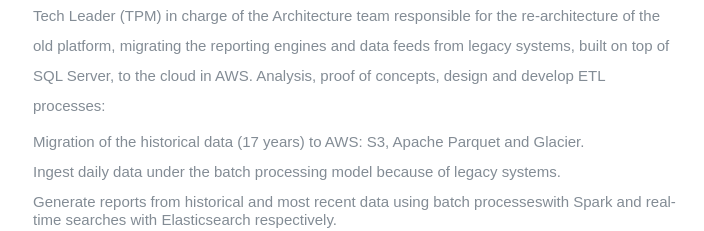
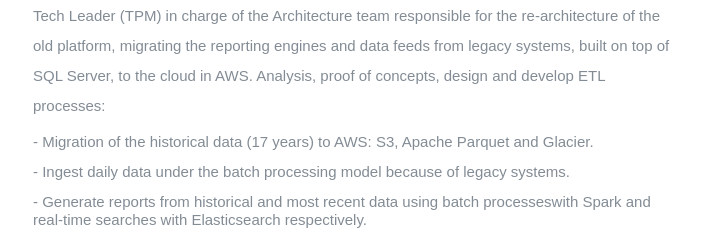
Before and after one commit to sylvinho81/resume, a React (Create React App) app: page / in a window 1280 px wide. Shown: the part 1820-2051 px from the top of the page, without its empty margins (372-1076 px from the left). Built offline with nearby package versions, Linux system fonts and the light colour scheme.

Commit message:
description jobs

```diff
--- a/src/resumeData.js
+++ b/src/resumeData.js
@@ -59,9 +59,9 @@
                       " from legacy systems, built on top of SQL Server, to the cloud in AWS. Analysis," +
                       " proof of concepts, design and develop ETL processes:" +
                       "<br/><ul>"+
-                      "<li>Migration of the historical data (17 years) to AWS: S3, Apache Parquet and Glacier.</li>" +
-                      "<li>Ingest daily data under the batch processing model because of legacy systems.</li>" +
-                      "<li>Generate reports from historical and most recent data using batch processes" +
+                      "<li> - Migration of the historical data (17 years) to AWS: S3, Apache Parquet and Glacier.</li>" +
+                      "<li> - Ingest daily data under the batch processing model because of legacy systems.</li>" +
+                      "<li> - Generate reports from historical and most recent data using batch processes" +
                       "with Spark and real-time searches with Elasticsearch respectively.</li>" +
                       "<li>Leading the development of the website and the API for the customers.</li></ul>"
     },
```
